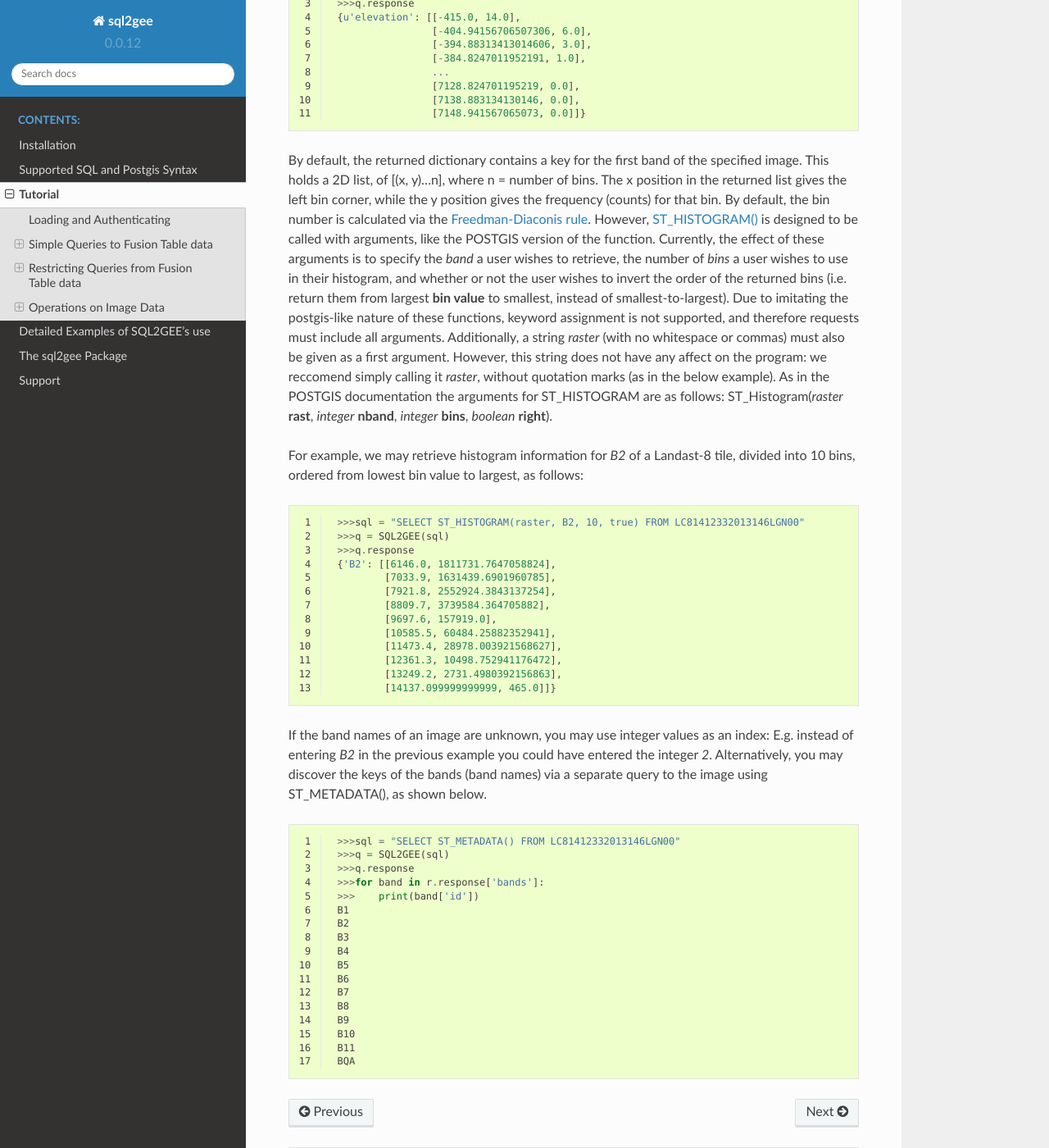
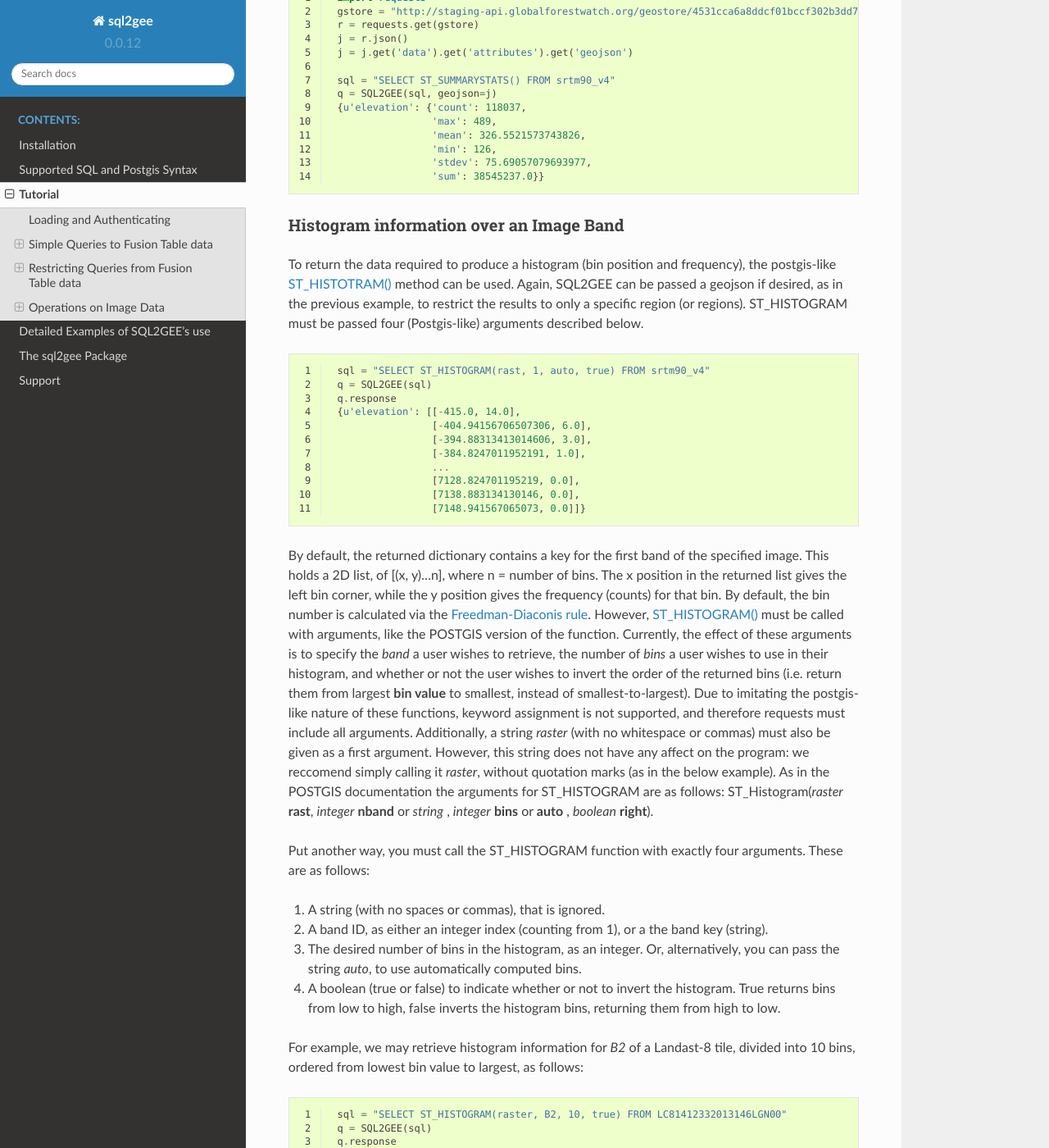
Before and after one commit to Vizzuality/sql2gee, a Sphinx documentation site: the page built from docs/source/gettingstarted.rst, in a window 1280 px wide and 1400 px high, scrolled down 5653 px. Shown: the whole window at 82% size. Built offline with Sphinx 7.4.7 and the Read the Docs theme 2.0.0, drawn with Linux system fonts in a browser that asks for light colours; some of the changed text lies outside the part shown.

Commit message:
Created a generic parser for extracting arguments from postgis like functions. Also finished making the histogram function calls consistent. Updated documentation to reflect changes.

```diff
--- a/docs/source/gettingstarted.rst
+++ b/docs/source/gettingstarted.rst
@@ -17,9 +17,9 @@ First, load sql2gee and the Earth Engine libraries.
 .. code-block:: python
    :linenos:
 
-    >>>import ee
-    >>>from sql2gee import SQL2GEE
-    >>>ee.Initialize()
+    import ee
+    from sql2gee import SQL2GEE
+    ee.Initialize()
 
 
 Simple Queries to Fusion Table data
@@ -37,9 +37,9 @@ We may obtain the first entry in the Fusion table using the LIMIT keyword.
 .. code-block:: python
    :linenos:
 
-    >>>sql = 'select * from "ft:1qpKIcYQMBsXLA9RLWCaV9D0Hus2cMQHhI-ViKHo" LIMIT 1'
-    >>>q = SQL2GEE(sql)
-    >>>q.response
+    sql = 'select * from "ft:1qpKIcYQMBsXLA9RLWCaV9D0Hus2cMQHhI-ViKHo" LIMIT 1'
+    q = SQL2GEE(sql)
+    q.response
     {u'columns': {u'date': u'Number',
                   u'height': u'Number',
                   u'lng': u'Number',
@@ -80,9 +80,9 @@ We may request the first value from the **lng** column from the table as follows
 .. code-block:: python
    :linenos:
 
-    >>>sql = 'SELECT FIRST(lng) from "ft:1qpKIcYQMBsXLA9RLWCaV9D0Hus2cMQHhI-ViKHo"'
-    >>>q = SQL2GEE(sql)
-    >>>q.response
+    sql = 'SELECT FIRST(lng) from "ft:1qpKIcYQMBsXLA9RLWCaV9D0Hus2cMQHhI-ViKHo"'
+    q = SQL2GEE(sql)
+    q.response
     -122.199705
 
 Counting rows in a table
@@ -93,9 +93,9 @@ We may count the number of rows of **lng** data in the table with the COUNT() ag
 .. code-block:: python
    :linenos:
 
-    >>>sql = 'SELECT COUNT(lng) from "ft:1qpKIcYQMBsXLA9RLWCaV9D0Hus2cMQHhI-ViKHo"'
-    >>>q = SQL2GEE(sql)
-    >>>q.response
+    sql = 'SELECT COUNT(lng) from "ft:1qpKIcYQMBsXLA9RLWCaV9D0Hus2cMQHhI-ViKHo"'
+    q = SQL2GEE(sql)
+    q.response
     1919
 
 Restricting Queries from Fusion Table data
@@ -110,9 +110,9 @@ in our case, we will use the example of returning data where the **user_name** i
 .. code-block:: python
    :linenos:
 
-    >>>sql = 'SELECT * from "ft:1qpKIcYQMBsXLA9RLWCaV9D0Hus2cMQHhI-ViKHo" WHERE user_name =Adnew'
-    >>>q = SQL2GEE(sql)
-    >>>q.response
+    sql = 'SELECT * from "ft:1qpKIcYQMBsXLA9RLWCaV9D0Hus2cMQHhI-ViKHo" WHERE user_name =Adnew'
+    q = SQL2GEE(sql)
+    q.response
     {u'columns': {u'date': u'Number',
                   u'height': u'Number',
                   u'lng': u'Number',
@@ -163,9 +163,9 @@ of a given **user_name**.
 .. code-block:: python
    :linenos:
 
-    >>>sql = 'SELECT COUNT(date) from "ft:1qpKIcYQMBsXLA9RLWCaV9D0Hus2cMQHhI-ViKHo" WHERE user_name = Alfred Mueller'
-    >>>q = SQL2GEE(sql)
-    >>>q.response
+    sql = 'SELECT COUNT(date) from "ft:1qpKIcYQMBsXLA9RLWCaV9D0Hus2cMQHhI-ViKHo" WHERE user_name = Alfred Mueller'
+    q = SQL2GEE(sql)
+    q.response
     6
 
 WHERE with conditionals and an aggregator
@@ -177,9 +177,9 @@ the **height** of photos was great-than-or-equal-to (>=) 500 pixels.
 .. code-block:: python
    :linenos:
 
-    >>>sql = 'SELECT FIRST(url) from "ft:1qpKIcYQMBsXLA9RLWCaV9D0Hus2cMQHhI-ViKHo" WHERE height >= 500'
-    >>>q = SQL2GEE(sql)
-    >>>q.response
+    sql = 'SELECT FIRST(url) from "ft:1qpKIcYQMBsXLA9RLWCaV9D0Hus2cMQHhI-ViKHo" WHERE height >= 500'
+    q = SQL2GEE(sql)
+    q.response
     u'http://mw2.google.com/mw-panoramio/photos/medium/1529603.jpg'
 
 Restrictions can be compounded into quite complex statements. For example, we can return the average (AVG) longitude
@@ -189,9 +189,9 @@ greater-than 400 pixels.
 .. code-block:: python
    :linenos:
 
-    >>>sql = 'SELECT AVG(lng) from "ft:1qpKIcYQMBsXLA9RLWCaV9D0Hus2cMQHhI-ViKHo" WHERE height > 400 AND width > 400'
-    >>>q = SQL2GEE(sql)
-    >>>q.response
+    sql = 'SELECT AVG(lng) from "ft:1qpKIcYQMBsXLA9RLWCaV9D0Hus2cMQHhI-ViKHo" WHERE height > 400 AND width > 400'
+    q = SQL2GEE(sql)
+    q.response
     -122.36732296666668
 
 
@@ -216,12 +216,40 @@ included it below (as `rast`) to be more postgis-like.
 .. code-block:: python
    :linenos:
 
-    >>>sql = 'SELECT ST_METADATA(rast) from srtm90_v4'
-    >>>q = SQL2GEE(sql)
-    >>>q.response
+    sql = 'SELECT ST_METADATA(rast) from srtm90_v4'
+    q = SQL2GEE(sql)
+    q.response
     {u'system:asset_size': 18827626666,
      u'system:time_end': 951177600000,
      u'system:time_start': 950227200000}
+
+
+Find Band Names of an Image
+^^^^^^^^^^^^^^^^^^^^^^^^^^^
+
+If you don't know the band names of an image, you may use integer values as an index. Alternatively, you may get
+the keys of the bands (band names) as shown below.
+
+.. code-block:: python
+   :linenos:
+
+    sql = "SELECT ST_METADATA(rast) FROM LC81412332013146LGN00"
+    q = SQL2GEE(sql)
+    q.response
+    for band in q._band_names:
+        print(band)
+    B1
+    B2
+    B3
+    B4
+    B5
+    B6
+    B7
+    B8
+    B9
+    B10
+    B11
+    BQA
 
 
 Band-Specific Image Metadata
@@ -236,9 +264,9 @@ advance that the band name was *elevation*, we could have also used this string
 .. code-block:: python
    :linenos:
 
-    >>>sql = 'SELECT ST_BANDMETADATA(rast, 1) from srtm90_v4' # could use either 1 or the name of the band (elevation)
-    >>>q = SQL2GEE(sql)
-    >>>q.response
+    sql = 'SELECT ST_BANDMETADATA(rast, 1) from srtm90_v4' # could use either 1 or the name of the band (elevation)
+    q = SQL2GEE(sql)
+    q.response
     {u'crs': u'EPSG:4326',
      u'crs_transform': [0.000833333333333,
                         0.0,
@@ -262,9 +290,9 @@ Summary statistics can be retrieved per-band of Images in the Earth Engine data
 .. code-block:: python
    :linenos:
 
-    >>>sql = 'SELECT ST_SUMMARYSTATS() from srtm90_v4'
-    >>>q = SQL2GEE(sql)
-    >>>q.response
+    sql = 'SELECT ST_SUMMARYSTATS() from srtm90_v4'
+    q = SQL2GEE(sql)
+    q.response
     {u'elevation': {'count': 2747198,
                     'max': 7159,
                     'mean': 689.8474833769903,
@@ -282,14 +310,14 @@ you could simply pass that instead and skip lines 1-5.
 .. code-block:: python
    :linenos:
 
-    >>>import requests
-    >>>gstore = "http://staging-api.globalforestwatch.org/geostore/4531cca6a8ddcf01bccf302b3dd7ae3f"
-    >>>r = requests.get(gstore)
-    >>>j = r.json()
-    >>>j = j.get('data').get('attributes').get('geojson')
+    import requests
+    gstore = "http://staging-api.globalforestwatch.org/geostore/4531cca6a8ddcf01bccf302b3dd7ae3f"
+    r = requests.get(gstore)
+    j = r.json()
+    j = j.get('data').get('attributes').get('geojson')
 
-    >>>sql = "SELECT ST_SUMMARYSTATS() FROM srtm90_v4"
-    >>>q = SQL2GEE(sql, geojson=j)
+    sql = "SELECT ST_SUMMARYSTATS() FROM srtm90_v4"
+    q = SQL2GEE(sql, geojson=j)
     {u'elevation': {'count': 118037,
                     'max': 489,
                     'mean': 326.5521573743826,
@@ -302,14 +330,15 @@ Histogram information over an Image Band
 ^^^^^^^^^^^^^^^^^^^^^^^^^^^^^^^^^^^^^^^^
 
 To return the data required to produce a histogram (bin position and frequency), the postgis-like `ST_HISTOTRAM() <http://postgis.net/docs/manual-dev/RT_ST_Histogram.html>`_ method can be used.
-Again, SQL2GEE can be passed a geojson if desired, as in the previous example, to restrict the results to only a specific region (or regions).
+Again, SQL2GEE can be passed a geojson if desired, as in the previous example, to restrict the results to only a specific region (or regions). ST_HISTOGRAM must be passed four (Postgis-like) arguments
+described below.
 
 .. code-block:: python
    :linenos:
 
-    >>>sql = "SELECT ST_HISTOGRAM() FROM srtm90_v4"
-    >>>q = SQL2GEE(sql)
-    >>>q.response
+    sql = "SELECT ST_HISTOGRAM(rast, 1, auto, true) FROM srtm90_v4"
+    q = SQL2GEE(sql)
+    q.response
     {u'elevation': [[-415.0, 14.0],
                     [-404.94156706507306, 6.0],
                     [-394.88313413014606, 3.0],
@@ -322,21 +351,28 @@ Again, SQL2GEE can be passed a geojson if desired, as in the previous example, t
 By default, the returned dictionary contains a key for the first band of the specified image. This holds a 2D list, of [(x, y)...n], where n = number of bins.
 The x position in the returned list gives the left bin corner, while the y position gives the frequency (counts) for that bin. By default, the
 bin number is calculated via the `Freedman-Diaconis rule <https://en.wikipedia.org/wiki/Freedman–Diaconis_rule>`_.
-However, `ST_HISTOGRAM() <http://postgis.net/docs/manual-dev/RT_ST_Histogram.html>`_ is designed to be called with arguments, like the POSTGIS version of the function. Currently, the effect of these arguments
+However, `ST_HISTOGRAM() <http://postgis.net/docs/manual-dev/RT_ST_Histogram.html>`_ must be called with arguments, like the POSTGIS version of the function. Currently, the effect of these arguments
 is to specify the *band* a user wishes to retrieve, the number of *bins* a user wishes to use in their histogram, and whether or not the user wishes to invert the order
 of the returned bins (i.e. return them from largest **bin value** to smallest, instead of smallest-to-largest). Due to imitating the postgis-like nature of these functions,
 keyword assignment is not supported, and therefore requests must include all arguments. Additionally, a string `raster` (with no whitespace or commas) must also be given as a first argument. However,
 this string does not have any affect on the program: we reccomend simply calling it `raster`, without quotation marks (as in the below example).
-As in the POSTGIS documentation the arguments for ST_HISTOGRAM are as follows: ST_Histogram(*raster* **rast**, *integer* **nband**, *integer* **bins**, *boolean* **right**).
+As in the POSTGIS documentation the arguments for ST_HISTOGRAM are as follows: ST_Histogram(*raster* **rast**, *integer* **nband** or *string* , *integer* **bins** or **auto** , *boolean* **right**).
+
+Put another way, you must call the ST_HISTOGRAM function with exactly four arguments. These are as follows:
+
+#. A string (with no spaces or commas), that is ignored.
+#. A band ID, as either an integer index (counting from 1), or a the band key (string).
+#. The desired number of bins in the histogram, as an integer. Or, alternatively, you can pass the string `auto`, to use automatically computed bins.
+#. A boolean (true or false) to indicate whether or not to invert the histogram. True returns bins from low to high, false inverts the histogram bins, returning them from high to low.
 
 For example, we may retrieve histogram information for `B2` of a Landast-8 tile, divided into 10 bins, ordered from lowest bin value to largest, as follows:
 
 .. code-block:: python
    :linenos:
 
-    >>>sql = "SELECT ST_HISTOGRAM(raster, B2, 10, true) FROM LC81412332013146LGN00"
-    >>>q = SQL2GEE(sql)
-    >>>q.response
+    sql = "SELECT ST_HISTOGRAM(raster, B2, 10, true) FROM LC81412332013146LGN00"
+    q = SQL2GEE(sql)
+    q.response
     {'B2': [[6146.0, 1811731.7647058824],
             [7033.9, 1631439.6901960785],
             [7921.8, 2552924.3843137254],
@@ -347,27 +383,3 @@ For example, we may retrieve histogram information for `B2` of a Landast-8 tile,
             [12361.3, 10498.752941176472],
             [13249.2, 2731.4980392156863],
             [14137.099999999999, 465.0]]}
-
-If the band names of an image are unknown, you may use integer values as an index: E.g. instead of entering `B2` in the previous example
-you could have entered the integer `2`. Alternatively, you may discover the keys of the bands (band names) via a separate query to the image using ST_METADATA(), as shown below.
-
-.. code-block:: python
-   :linenos:
-
-    >>>sql = "SELECT ST_METADATA() FROM LC81412332013146LGN00"
-    >>>q = SQL2GEE(sql)
-    >>>q.response
-    >>>for band in r.response['bands']:
-    >>>    print(band['id'])
-    B1
-    B2
-    B3
-    B4
-    B5
-    B6
-    B7
-    B8
-    B9
-    B10
-    B11
-    BQA
```
Also changed, not shown: 3 other files.
